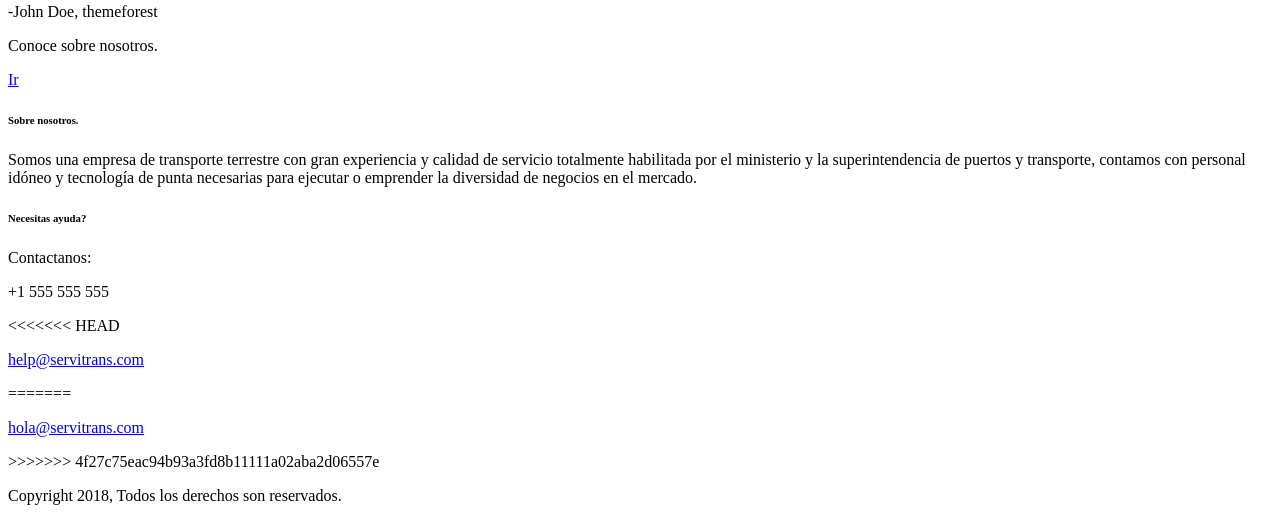
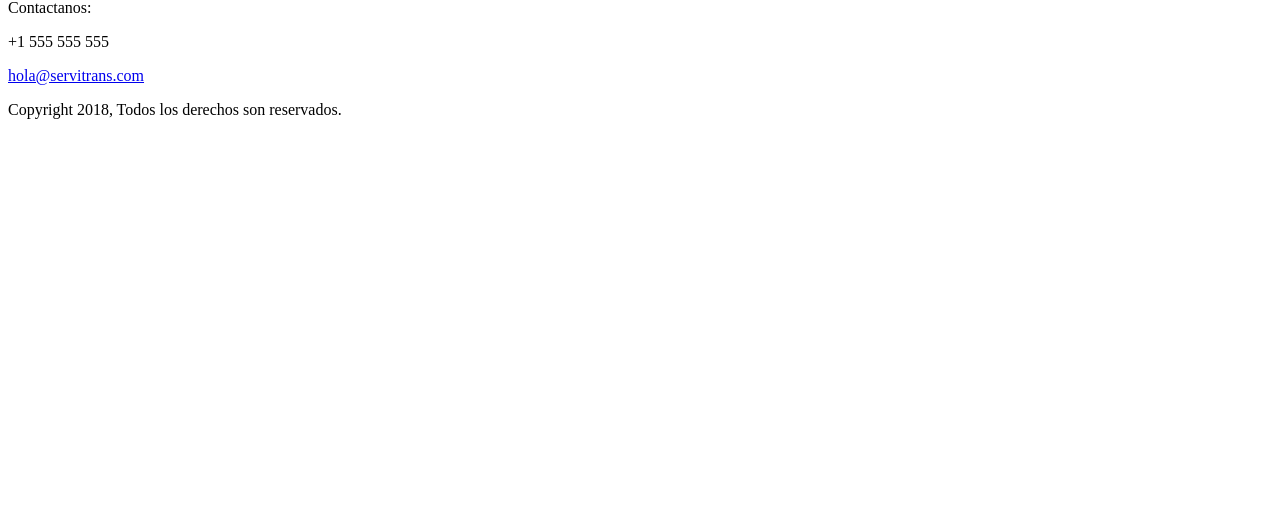
Before and after one commit to conectatumundo/servitrans, a Yii app: template frontend/views/site/index.php in a window 1280 px wide. Shown: the part 4330-4851 px from the top of the page. After the commit the page ends 4449 px from the top, so only its background shows below. Run offline with PHP 8.4 and a stand-in for Yii, Linux system fonts and the light colour scheme; the template is opened without the code that fills it, so the values that code supplies are empty; some libraries are stand-ins or nearby versions.

Commit message:
Change to function

```diff
--- a/frontend/views/layouts/main.php
+++ b/frontend/views/layouts/main.php
@@ -7,10 +7,10 @@ use yii\helpers\Html;
 use yii\bootstrap\Nav;
 use yii\bootstrap\NavBar;
 use yii\widgets\Breadcrumbs;
-use frontend\assets\AppAssetThemeservitrans;
+use frontend\assets\AppAssetThemeTansfer;
 use common\widgets\Alert;
 
-AppAssetThemeservitrans::register($this);
+AppAssetThemeTansfer::register($this);
 ?>
 <?php $this->beginPage() ?>
 <!DOCTYPE html>
@@ -42,11 +42,7 @@ AppAssetThemeservitrans::register($this);
             <div class="wrap">
                 <!-- Logo -->
                 <div class="logo">
-<<<<<<< HEAD
-                    <a href="index.html" title="servitrans"><img src="images/servitrans.jpg" alt="servitrans" /></a>
-=======
                     <a href="/" title="<?= Yii::$app->id ?>"><img src="<?= Yii::getAlias('@web') ?>/images/servitrans.png" alt="<?= Yii::$app->id ?>" /></a>
->>>>>>> 4f27c75eac94b93a3fd8b11111a02aba2d06557e
                 </div>
                 <!-- //Logo -->
                 <!-- Main Nav -->
@@ -88,11 +84,7 @@ AppAssetThemeservitrans::register($this);
                     <h6>Necesitas ayuda?</h6>
                     <p>Contactanos:</p>
                     <p class="contact-data"><span class="icon icon-themeenergy_call"></span> +1 555 555 555</p>
-<<<<<<< HEAD
-                    <p class="contact-data"><span class="icon icon-themeenergy_mail-2"></span> <a href="mailto:help@servitrans.com">help@servitrans.com</a></p>
-=======
                     <p class="contact-data"><span class="icon icon-themeenergy_mail-2"></span> <a href="mailto:hola@servitrans.com">hola@servitrans.com</a></p>
->>>>>>> 4f27c75eac94b93a3fd8b11111a02aba2d06557e
                 </article>
                 <!-- //Column -->
 
```
Also changed, not shown: 1 other file.
